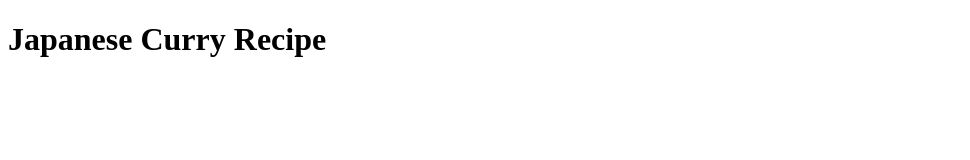
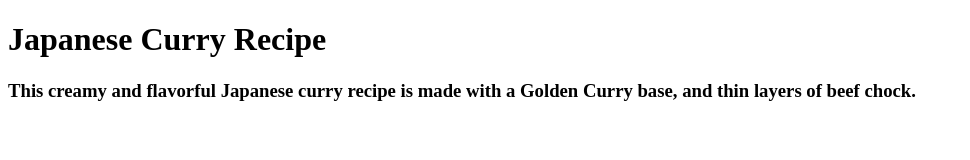
Before and after one commit to lhyodo/odin-recipes, a plain HTML site: page curry.html in a window 1280 px wide. Shown: the whole page, without its empty margins (0-970 px from the left). Drawn offline with Linux system fonts and the light colour scheme.

Commit message:
Add curry ingredients

```diff
--- a/curry.html
+++ b/curry.html
@@ -6,5 +6,6 @@
     </head>
     <body>
         <h1>Japanese Curry Recipe</h1>
+        <h3>This creamy and flavorful Japanese curry recipe is made with a Golden Curry base, and thin layers of beef chock.</h3>
     </body>
 </html>
```
